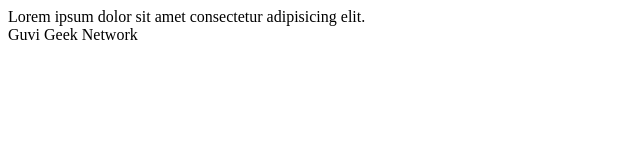
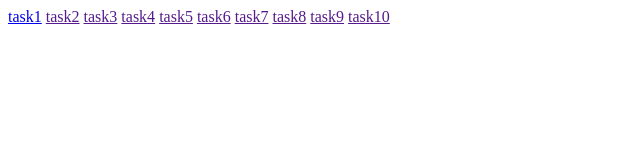
Before and after one commit to arthi2900/day11, a plain HTML site: page index.html in a window 1280 px wide. Shown: the whole page, without its empty margins (0-640 px from the left). Drawn offline with Linux system fonts and the light colour scheme.

Commit message:
Add files via upload

```diff
--- a/index.html
+++ b/index.html
@@ -1,14 +1,21 @@
 <!DOCTYPE html>
 <html lang="en">
 <head>
-        <title>Document guvi</title>
+    <meta charset="UTF-8">
+    <meta http-equiv="X-UA-Compatible" content="IE=edge">
+    <meta name="viewport" content="width=device-width, initial-scale=1.0">
+    <title>Document</title>
 </head>
 <body>
-    <div>
-        Lorem ipsum dolor sit amet consectetur adipisicing elit.
-        <div>
-            <div>
-                Guvi Geek Network
-            </div>
+    <a href=/index1.html>task1</a>
+    <a href=>task2</a>
+    <a href=>task3</a>
+    <a href=>task4</a>
+    <a href=>task5</a>
+    <a href=>task6</a>
+    <a href=>task7</a>
+    <a href=>task8</a>
+    <a href=>task9</a>
+    <a href=>task10</a>
 </body>
 </html>
```
Also changed, not shown: index1.html (added, +14 -0 lines). Lines whose indentation alone changed are shown as unchanged.
